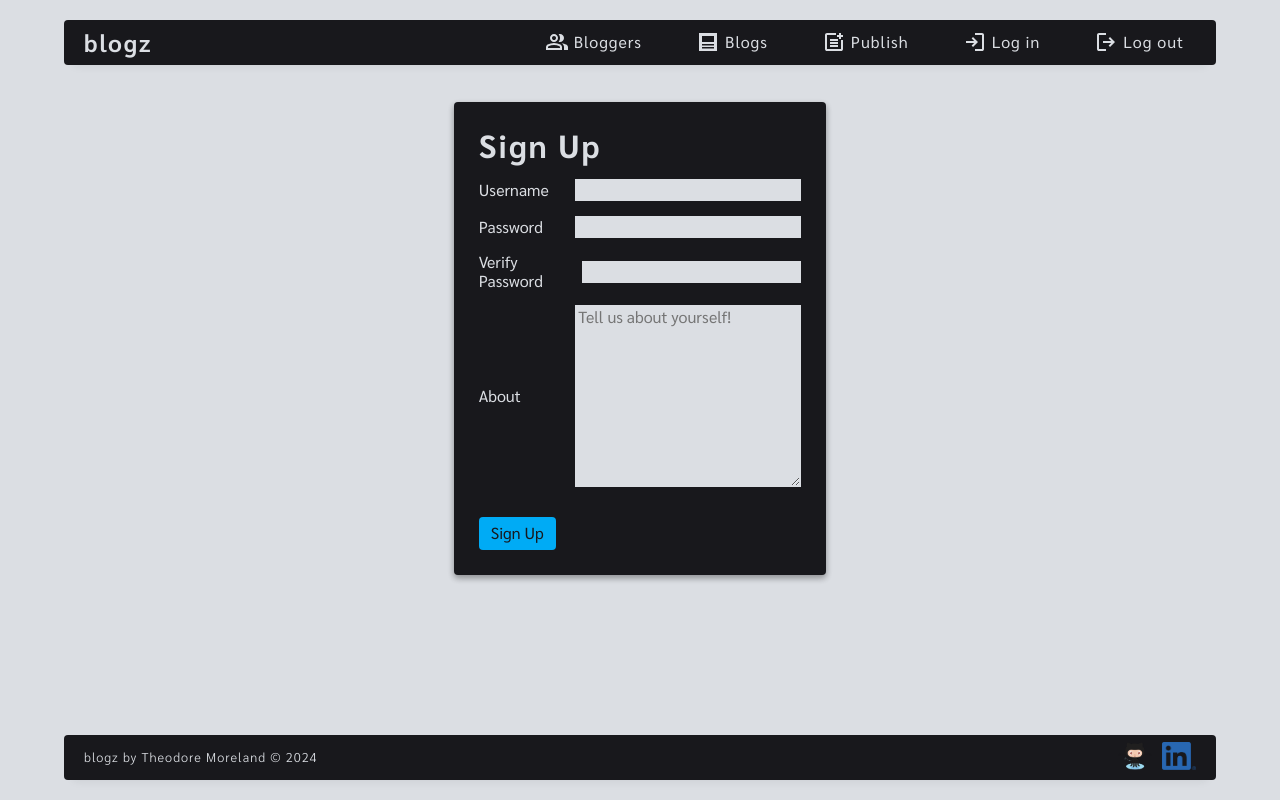
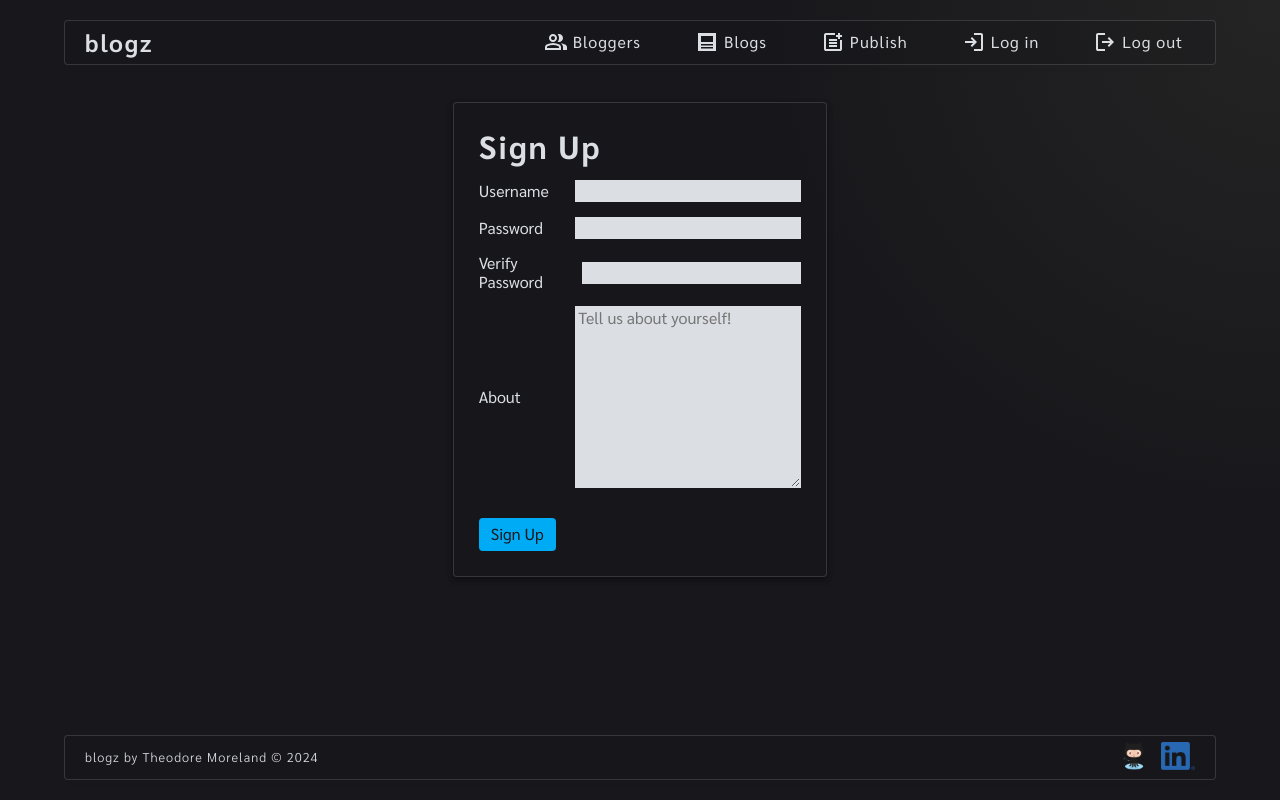
Before and after one commit to theodoremoreland/Blogz, a Flask app: page /signup in a window 1280 px wide. Run offline with Flask 3, Linux system fonts and the light colour scheme.

Commit message:
substantial style update - unified theme with radial gradient bg and transparent + bordered components

```diff
--- a/application/static/css/style.css
+++ b/application/static/css/style.css
@@ -28,6 +28,8 @@
   --tertiary-color: rgb(219, 222, 227);
   --quaternary-color: rgb(255, 95, 104);
   --quinary-color: #18181c;
+  --primary-border: solid rgba(219, 222, 227, 0.158) 1px;
+  --secondary-background-color: #18181c45;
 }
 
 /* ------------------- GLOBAL ------------------- */
@@ -37,7 +39,12 @@ html {
   width: 100%;
   font-family: sarabun-regular;
   font-size: 16px;
-  background-color: var(--tertiary-color);
+  background: var(--quinary-color);
+  background: radial-gradient(
+    circle farthest-corner at top right,
+    #000000db 0%,
+    #18181c 34%
+  );
 }
 
 body {
@@ -64,8 +71,9 @@ body {
   box-sizing: border-box;
   padding: 0 20px;
   margin: 20px 0 0 0;
-  background-color: var(--quinary-color);
+  background-color: var(--secondary-background-color);
   border-radius: 4px;
+  border: var(--primary-border);
   color: var(--tertiary-color);
   box-shadow: rgba(33, 35, 38, 0.1) 0px 10px 10px -10px;
 }
@@ -201,7 +209,8 @@ body {
   width: clamp(200px, 28%, 50ch);
   text-align: left;
   color: var(--tertiary-color);
-  background-color: #18181c;
+  background-color: var(--secondary-background-color);
+  border: var(--primary-border);
   border-radius: 4px;
   box-shadow: rgba(0, 0, 0, 0.16) 0px 3px 6px, rgba(0, 0, 0, 0.23) 0px 3px 6px;
 }
@@ -289,8 +298,9 @@ body {
 .users > li {
   color: var(--tertiary-color);
   padding: 15px 20px;
+  border: var(--primary-border);
   border-radius: 4px;
-  background-color: var(--quinary-color);
+  background-color: var(--secondary-background-color);
   box-shadow: rgba(0, 0, 0, 0.16) 0px 3px 6px, rgba(0, 0, 0, 0.23) 0px 3px 6px;
 }
 
@@ -334,12 +344,26 @@ body {
 .blog-preview {
   color: var(--tertiary-color);
   padding: 15px;
+  border: var(--primary-border);
   border-radius: 4px;
-  background-color: #18181c;
+  background-color: var(--secondary-background-color);
   box-shadow: rgba(0, 0, 0, 0.16) 0px 3px 6px, rgba(0, 0, 0, 0.23) 0px 3px 6px;
 }
 
+.blog-preview .title {
+  margin: 0;
+  font-family: sarabun-bold;
+  letter-spacing: 1.5px;
+}
+
+.blog-preview .date {
+  font-family: sarabun-light;
+  font-size: 0.8rem;
+  letter-spacing: 1px;
+}
+
 .blog-post {
+  color: var(--tertiary-color);
   width: 100%;
 }
 
@@ -352,6 +376,7 @@ body {
   width: 100%;
   margin: 0;
   padding: 0;
+  color: var(--tertiary-color);
 }
 
 #comment-section .sub-header {
@@ -368,7 +393,7 @@ body {
   justify-content: flex-start;
   align-items: flex-start;
   width: 100%;
-  gap: 15px;
+  gap: 5px;
   margin: 0;
   padding: 0;
   text-align: left;
@@ -435,8 +460,9 @@ body {
   box-sizing: border-box;
   padding: 0 20px;
   margin: 0 0 20px 0;
-  background-color: var(--quinary-color);
+  background-color: var(--secondary-background-color);
   border-radius: 4px;
+  border: var(--primary-border);
   color: var(--tertiary-color);
   box-shadow: rgba(33, 35, 38, 0.1) 0px 10px 10px -10px;
 }
```
Also changed, not shown: application/blueprints/Blog/templates/blog.html (+8 -6 lines).
